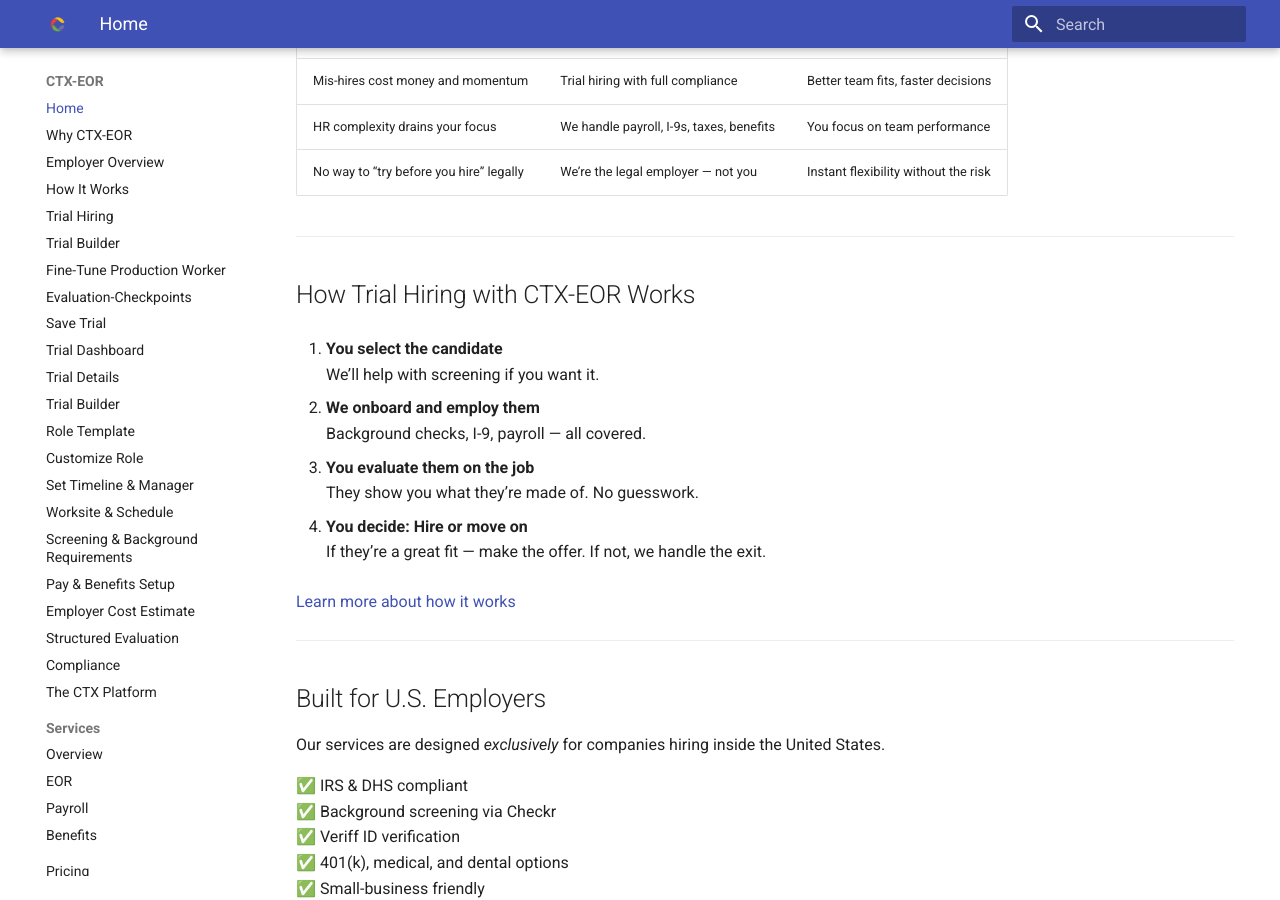
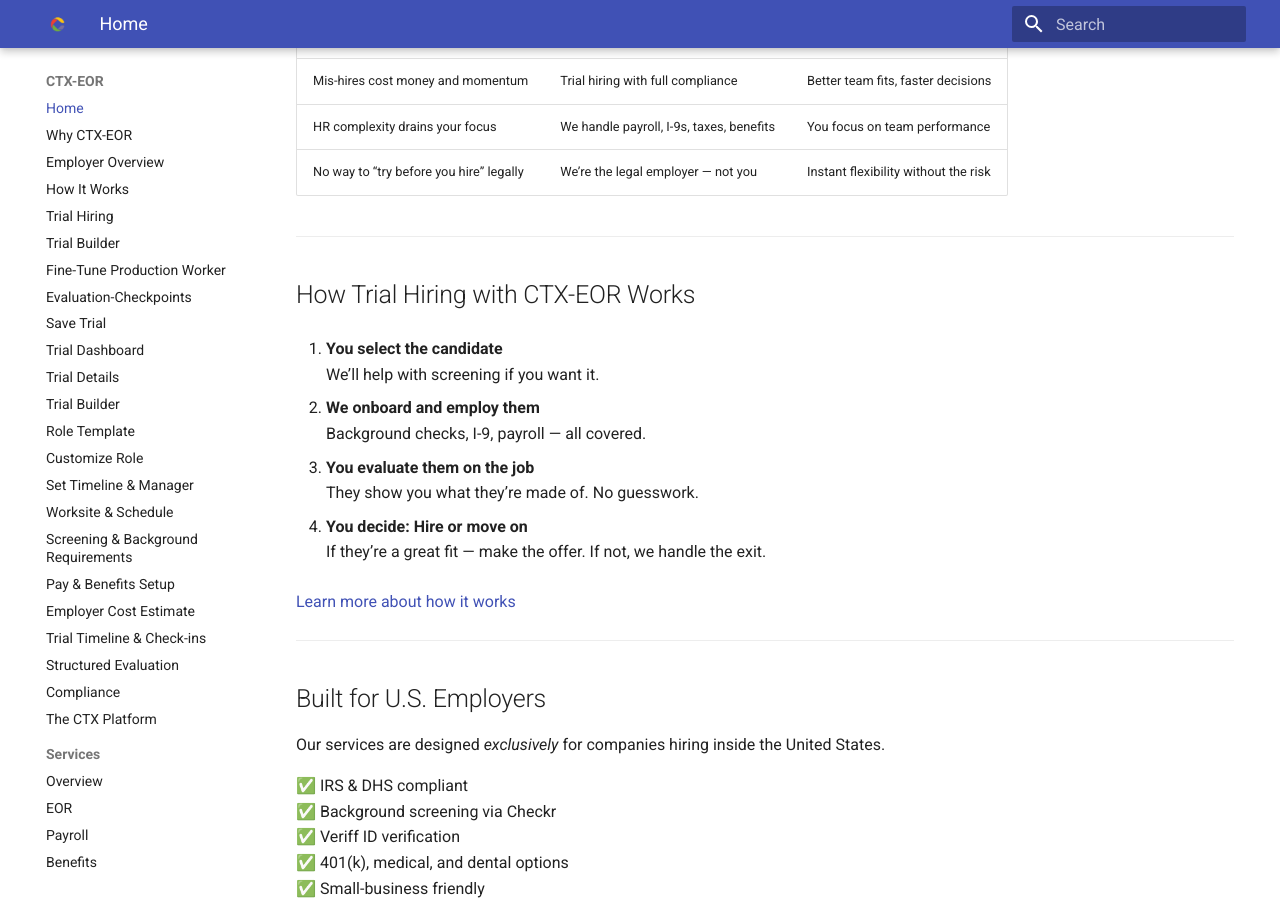
Before and after one commit to cirrusflyer275ds/ctx-eor-site, an MkDocs documentation site: the page built from docs/index.md, in a window 1280 px wide and 900 px high, scrolled down 402 px. Built offline with MkDocs 1.6.1 and Material for MkDocs 9.7.7, drawn with Linux system fonts in a browser that asks for light colours.

Commit message:
Update mkdocs.yml

```diff
--- a/mkdocs.yml
+++ b/mkdocs.yml
@@ -44,6 +44,7 @@
   - Screening & Background Requirements: trial-builder-step6.md
   - Pay & Benefits Setup: trial-builder-step7.md
   - Employer Cost Estimate: trial-builder-step8.md
+  - Trial Timeline & Check-ins: trial-builder-step9.md
   - Structured Evaluation: structured-evaluation.md
   - Compliance: compliance.md
   - The CTX Platform: platform.md
```
